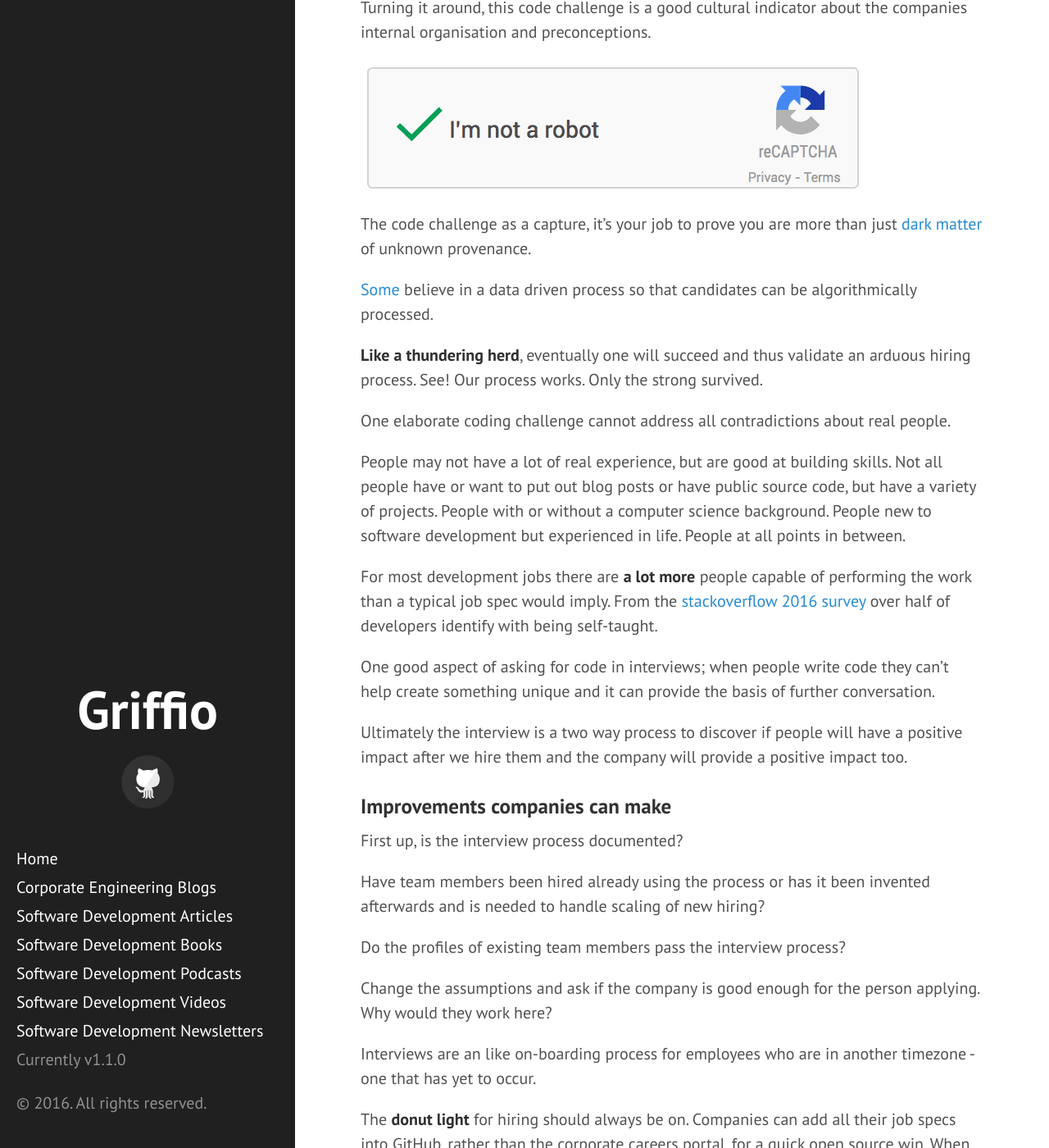
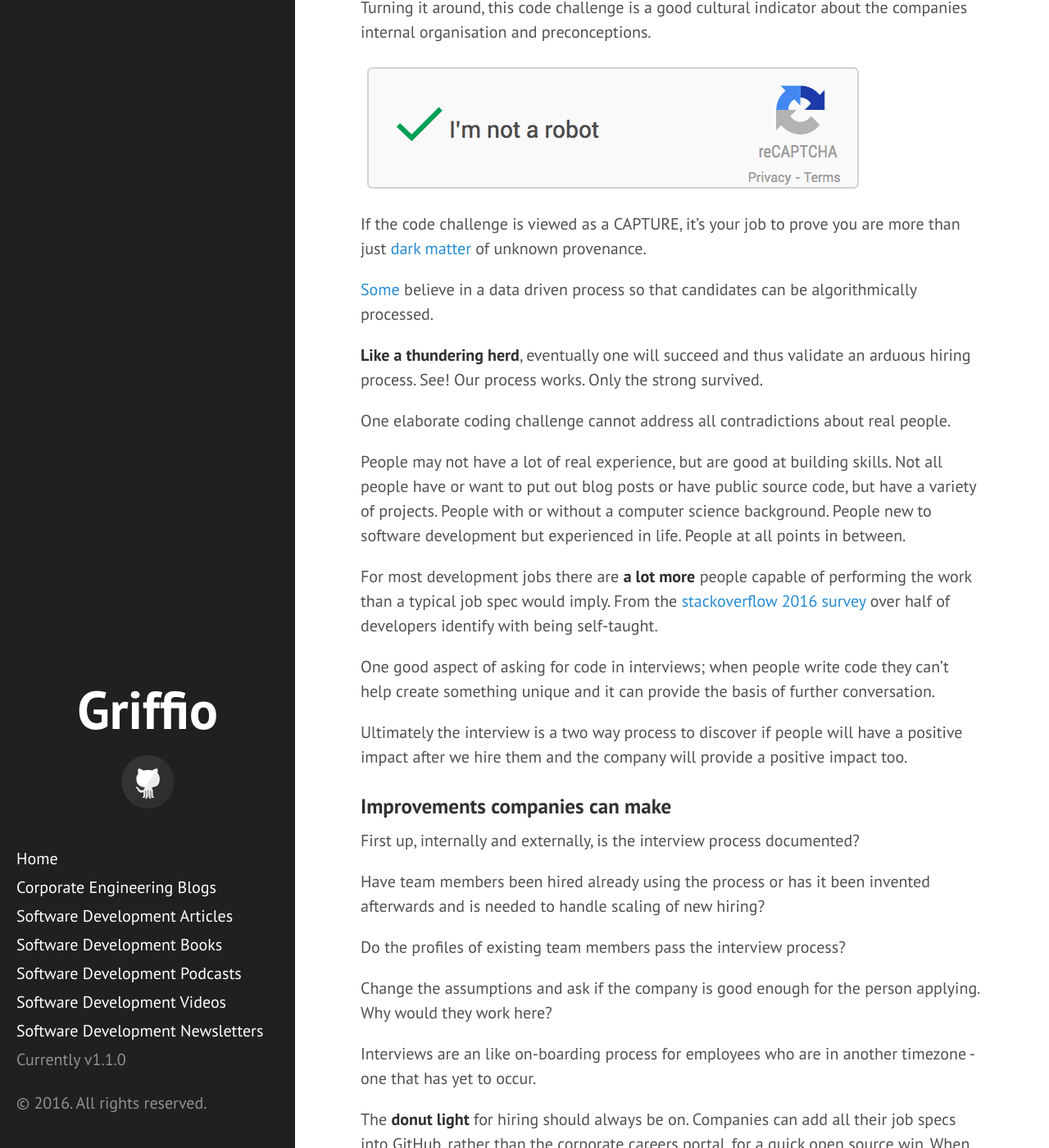
Before and after one commit to griffio/griffio.github.io, a Jekyll site: the page built from _posts/2016-06-12-Culture-Canaries-The-Interview-Coding-Challenge.md, in a window 1280 px wide and 1400 px high, scrolled down 351 px. Shown: the whole window at 82% size. Built offline with Jekyll 4.4.1, drawn with Linux system fonts in a browser that asks for light colours; some web fonts are replaced.

Commit message:
Update 2016-06-12-Culture-Canaries-The-Interview-Coding-Challenge.md

```diff
--- a/_posts/2016-06-12-Culture-Canaries-The-Interview-Coding-Challenge.md
+++ b/_posts/2016-06-12-Culture-Canaries-The-Interview-Coding-Challenge.md
@@ -18,7 +18,7 @@ Turning it around, this code challenge is a good cultural indicator about the co
 
 ![recapture](/public/hero-recaptcha.png)
 
-The code challenge as a capture, it's your job to prove you are more than just [dark matter](http://www.hanselman.com/blog/DarkMatterDevelopersTheUnseen99.aspx) of unknown provenance.
+If the code challenge is viewed as a CAPTURE, it's your job to prove you are more than just [dark matter](http://www.hanselman.com/blog/DarkMatterDevelopersTheUnseen99.aspx) of unknown provenance.
 
 [Some](https://triplebyte.com/manifesto) believe in a data driven process so that candidates can be algorithmically processed.
 
@@ -36,7 +36,7 @@ Ultimately the interview is a two way process to discover if people will have a
 
 ### Improvements companies can make
 
-First up, is the interview process documented?
+First up, internally and externally, is the interview process documented?
 
 Have team members been hired already using the process or has it been invented afterwards and is needed to handle scaling of new hiring?
 
```
